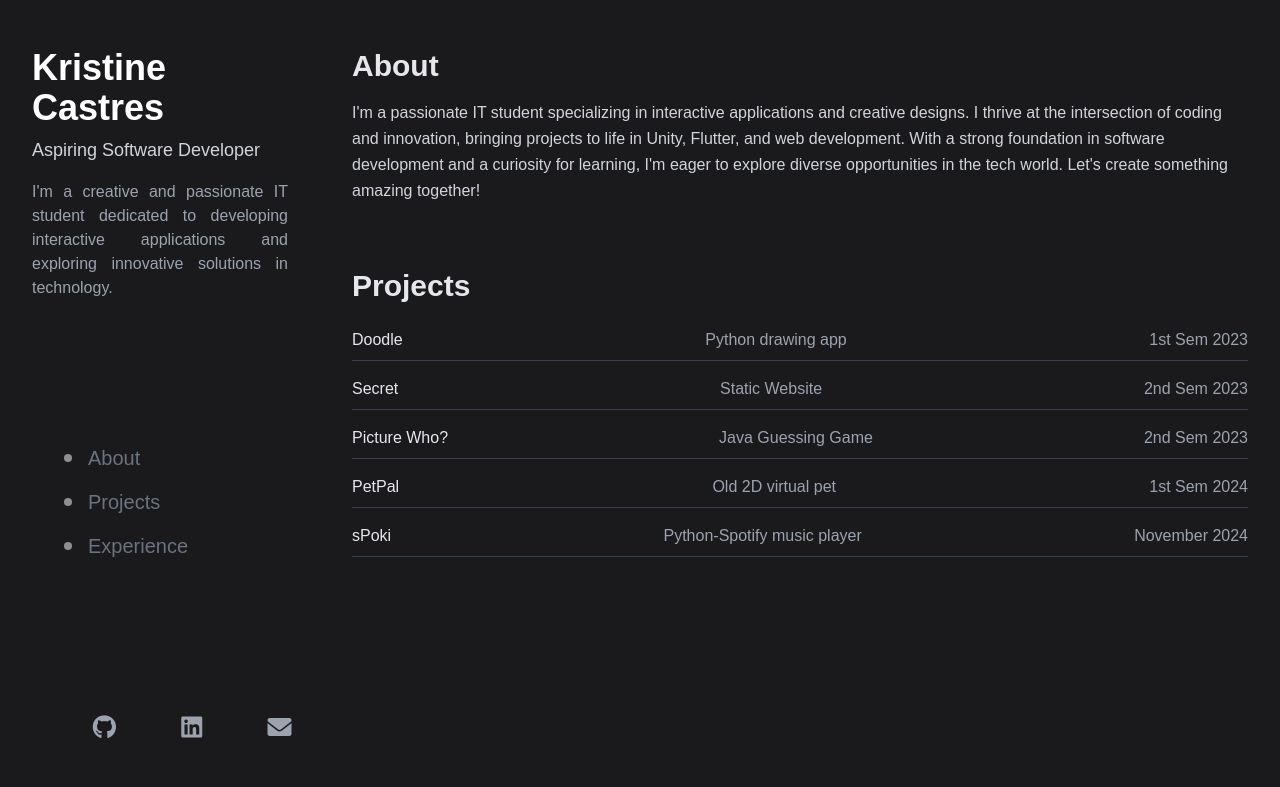
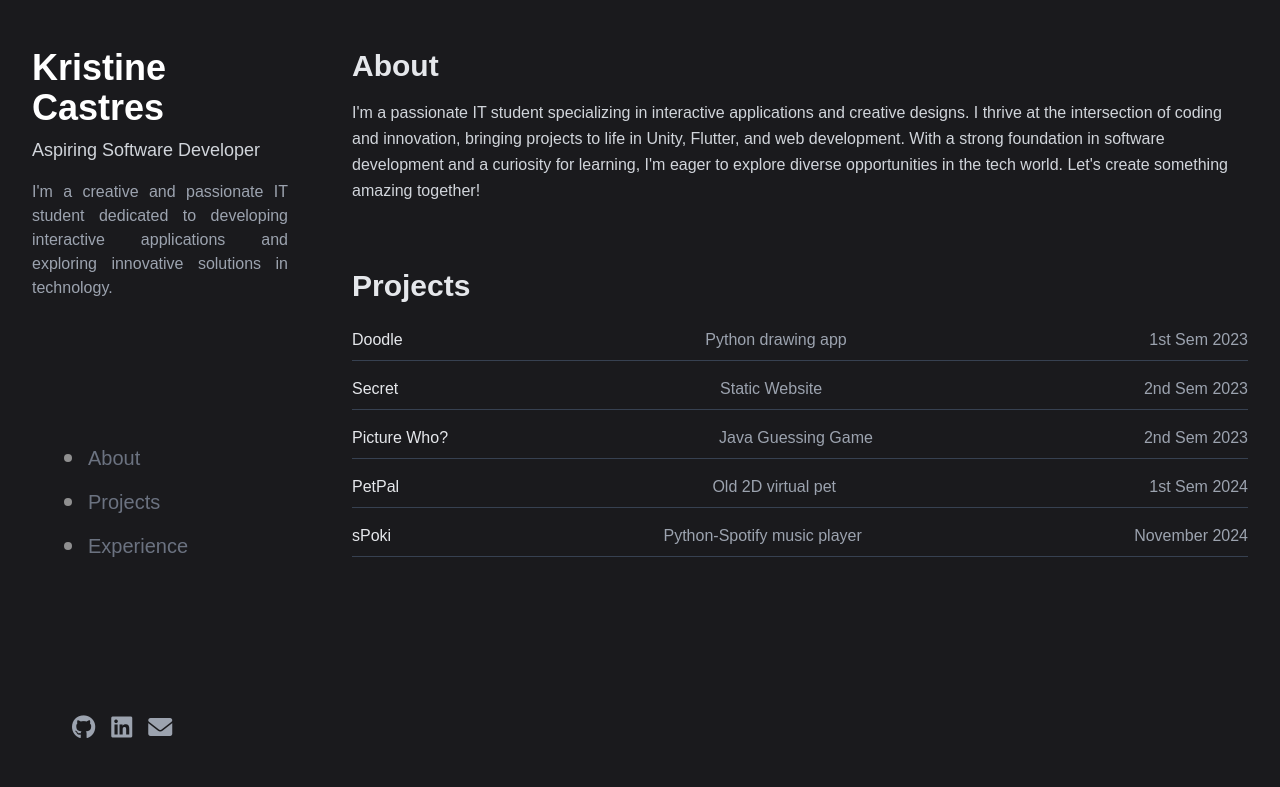
Before and after one commit to castresK/castresK.github.io, a plain HTML site: page index.html in a window 1280 px wide. Drawn offline with nearby package versions, Linux system fonts and the light colour scheme; a web font is replaced by a local one.

Commit message:
Update index.html

```diff
--- a/index.html
+++ b/index.html
@@ -63,8 +63,7 @@
         </nav>
       </div>
 
-      <!-- Social Links (Responsive) -->
-      <div class="px-10 py-10 lg:px-10 lg:py-10 fixed bottom-4 space-x-6 flex justify-around text-2xl text-gray-400 lg:w-1/4">
+      <div class="px-10 py-10 fixed bottom-4 flex space-x-4 text-2xl text-gray-400 ">
         <a href="https://github.com/castresK" class="hover:text-white">
           <i class="fab fa-github"></i>
         </a>
@@ -77,7 +76,7 @@
       </div>
     </div>
 
-    <!-- Right Content (Scrollable, for larger screens) -->
+
     <div class="w-full lg:w-3/4 ml-auto px-8 py-12 overflow-y-auto">
       <!-- About Section -->
       <section id="about" class="mb-16 opacity-0">
@@ -129,7 +128,6 @@
     </div>
   </div>
 
-  <!-- JavaScript for Intersection Observer -->
   <script>
     document.addEventListener('DOMContentLoaded', () => {
       const sections = document.querySelectorAll('section');
```
